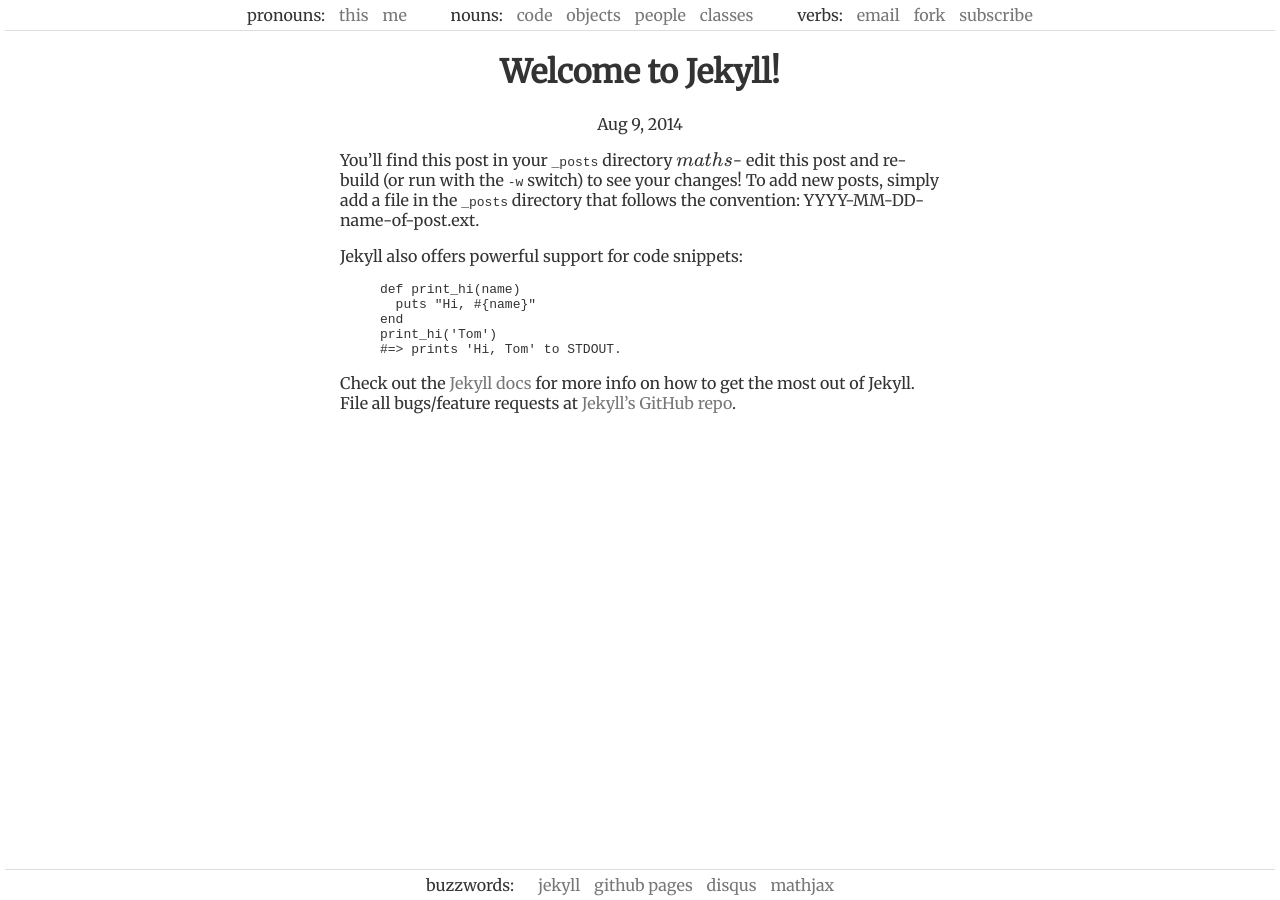
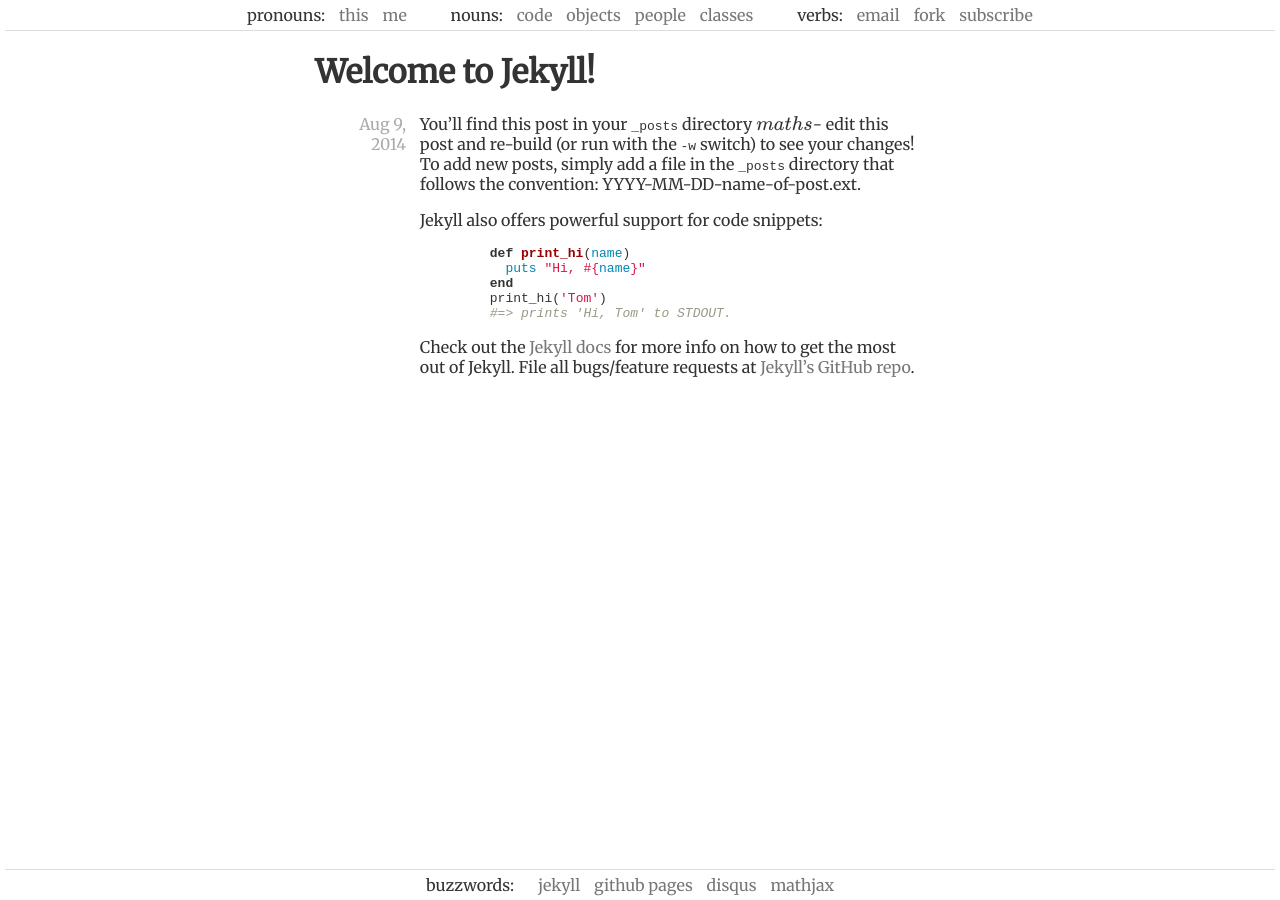
Before and after one commit to benjaminjkraft/staging, a Jekyll site: the page built from _posts/2014-08-09-welcome-to-jekyll.markdown, in a window 1280 px wide. Built offline with Jekyll 4.4.1, drawn with Linux system fonts in a browser that asks for light colours; formulas are drawn with MathJax 3.

Commit message:
Styles posts.

```diff
--- a/_includes/head.html
+++ b/_includes/head.html
@@ -9,6 +9,7 @@
     <link rel="alternate" type="application/rss+xml" href="/feed.xml">
 
     <link rel="stylesheet" type="text/css" href="/css/main.css">
+    <link rel="stylesheet" type="text/css" href="/css/syntax.css">
     <link rel="stylesheet" type="text/css" href="http://fonts.googleapis.com/css?family=Merriweather">
 
     <script type="text/javascript" src="http://cdn.mathjax.org/mathjax/latest/MathJax.js?config=TeX-AMS-MML_HTMLorMML"></script>
--- a/_layouts/post.html
+++ b/_layouts/post.html
@@ -3,13 +3,17 @@
 ---
 <div class="post">
 
-  <header class="post-header">
     <h1>{{ page.title }}</h1>
-    <p class="meta">{{ page.date | date: "%b %-d, %Y" }}{% if page.author %} • {{ page.author }}{% endif %}{% if page.meta %} • {{ page.meta }}{% endif %}</p>
-  </header>
+    <div class="post-wrapper">
+        <div class="post-meta">
+            <span>{{ page.date | date: "%b %-d, %Y" }}</span>
+            {% if page.author %}<span>{{ page.author }}</span>{% endif %}
+            {% if page.meta %}<span>{{ page.meta }}</span>{% endif %}
+        </div>
 
-  <article class="post-content">
-  {{ content }}
-  </article>
+        <article class="post-content">
+        {{ content }}
+        </article>
+    </div>
 
 </div>
--- a/css/main.css
+++ b/css/main.css
@@ -1,4 +1,4 @@
-/* general */
+/* global layout */
 
 html {
     height: 100%;
@@ -12,6 +12,14 @@
     margin: 0px 5px;
 }
 
+.page-content {
+    margin: 0px auto;
+    max-width: 650px;
+}
+
+
+/* general */
+
 a {
     color: #777;
     text-decoration: none;
@@ -21,11 +29,9 @@
     color: #999;
 }
 
-.page-content {
-    margin: 0px auto;
-    max-width: 600px;
+pre {
+    margin-left: 30px;
 }
-
 
 
 /* header/footer */
@@ -78,8 +84,7 @@
     margin: 0px;
 }
 
-.posts li {
-    display: block;
+.post-block, .posts li {
     margin: 0px auto;
     max-width: 90%;
 }
@@ -93,7 +98,7 @@
     margin: 0px;
     margin-right: 10px;
     margin-left: auto;
-    max-width: 15%;
+    max-width: 10%;
     vertical-align: top;
     text-align: right;
     color: #aaa;
@@ -103,13 +108,48 @@
     display: inline-block;
     margin: 0px;
     margin-left: auto;
-    max-width: 75%;
+    max-width: 85%;
 }
 
-.post-excerpt p:first-child {
+.post-excerpt :first-child {
     margin-top: 0px;
 }
 
-.post-excerpt p:last-child {
+.post-excerpt :last-child {
     margin-bottom: 0px;
 }
+
+/* individual post */
+
+div.post-wrapper {
+    max-width: 90%;
+    margin: 0px auto;
+}
+
+div.post-meta {
+    display: inline-block;
+}
+
+article.post-content {
+    display: inline-block;
+    max-width: 85%;
+}
+
+div.post-meta {
+    display: inline-block;
+    margin: 0px;
+    margin-right: 10px;
+    margin-left: auto;
+    max-width: 10%;
+    vertical-align: top;
+    text-align: right;
+    color: #aaa;
+}
+
+article :first-child {
+    margin-top: 0px;
+}
+
+article :last-child {
+    margin-bottom: 0px;
+}
--- /dev/null
+++ b/css/syntax.css
@@ -0,0 +1,61 @@
+/* https://github.com/mojombo/tpw/blob/master/css/syntax.css */
+.highlight  { background: #ffffff; }
+.highlight .c { color: #999988; font-style: italic }
+.highlight .err { color: #a61717; background-color: #e3d2d2 }
+.highlight .k { font-weight: bold }
+.highlight .o { font-weight: bold }
+.highlight .cm { color: #999988; font-style: italic }
+.highlight .cp { color: #999999; font-weight: bold }
+.highlight .c1 { color: #999988; font-style: italic }
+.highlight .cs { color: #999999; font-weight: bold; font-style: italic }
+.highlight .gd { color: #000000; background-color: #ffdddd }
+.highlight .gd .x { color: #000000; background-color: #ffaaaa }
+.highlight .ge { font-style: italic }
+.highlight .gr { color: #aa0000 }
+.highlight .gh { color: #999999 }
+.highlight .gi { color: #000000; background-color: #ddffdd }
+.highlight .gi .x { color: #000000; background-color: #aaffaa }
+.highlight .go { color: #888888 }
+.highlight .gp { color: #555555 }
+.highlight .gs { font-weight: bold }
+.highlight .gu { color: #aaaaaa }
+.highlight .gt { color: #aa0000 }
+.highlight .kc { font-weight: bold }
+.highlight .kd { font-weight: bold }
+.highlight .kp { font-weight: bold }
+.highlight .kr { font-weight: bold }
+.highlight .kt { color: #445588; font-weight: bold }
+.highlight .m { color: #009999 }
+.highlight .s { color: #d14 }
+.highlight .na { color: #008080 }
+.highlight .nb { color: #0086B3 }
+.highlight .nc { color: #445588; font-weight: bold }
+.highlight .no { color: #008080 }
+.highlight .ni { color: #800080 }
+.highlight .ne { color: #990000; font-weight: bold }
+.highlight .nf { color: #990000; font-weight: bold }
+.highlight .nn { color: #555555 }
+.highlight .nt { color: #000080 }
+.highlight .nv { color: #008080 }
+.highlight .ow { font-weight: bold }
+.highlight .w { color: #bbbbbb }
+.highlight .mf { color: #009999 }
+.highlight .mh { color: #009999 }
+.highlight .mi { color: #009999 }
+.highlight .mo { color: #009999 }
+.highlight .sb { color: #d14 }
+.highlight .sc { color: #d14 }
+.highlight .sd { color: #d14 }
+.highlight .s2 { color: #d14 }
+.highlight .se { color: #d14 }
+.highlight .sh { color: #d14 }
+.highlight .si { color: #d14 }
+.highlight .sx { color: #d14 }
+.highlight .sr { color: #009926 }
+.highlight .s1 { color: #d14 }
+.highlight .ss { color: #990073 }
+.highlight .bp { color: #999999 }
+.highlight .vc { color: #008080 }
+.highlight .vg { color: #008080 }
+.highlight .vi { color: #008080 }
+.highlight .il { color: #009999 }
```
Also changed, not shown: _layouts/page.html (+5 -7 lines).
